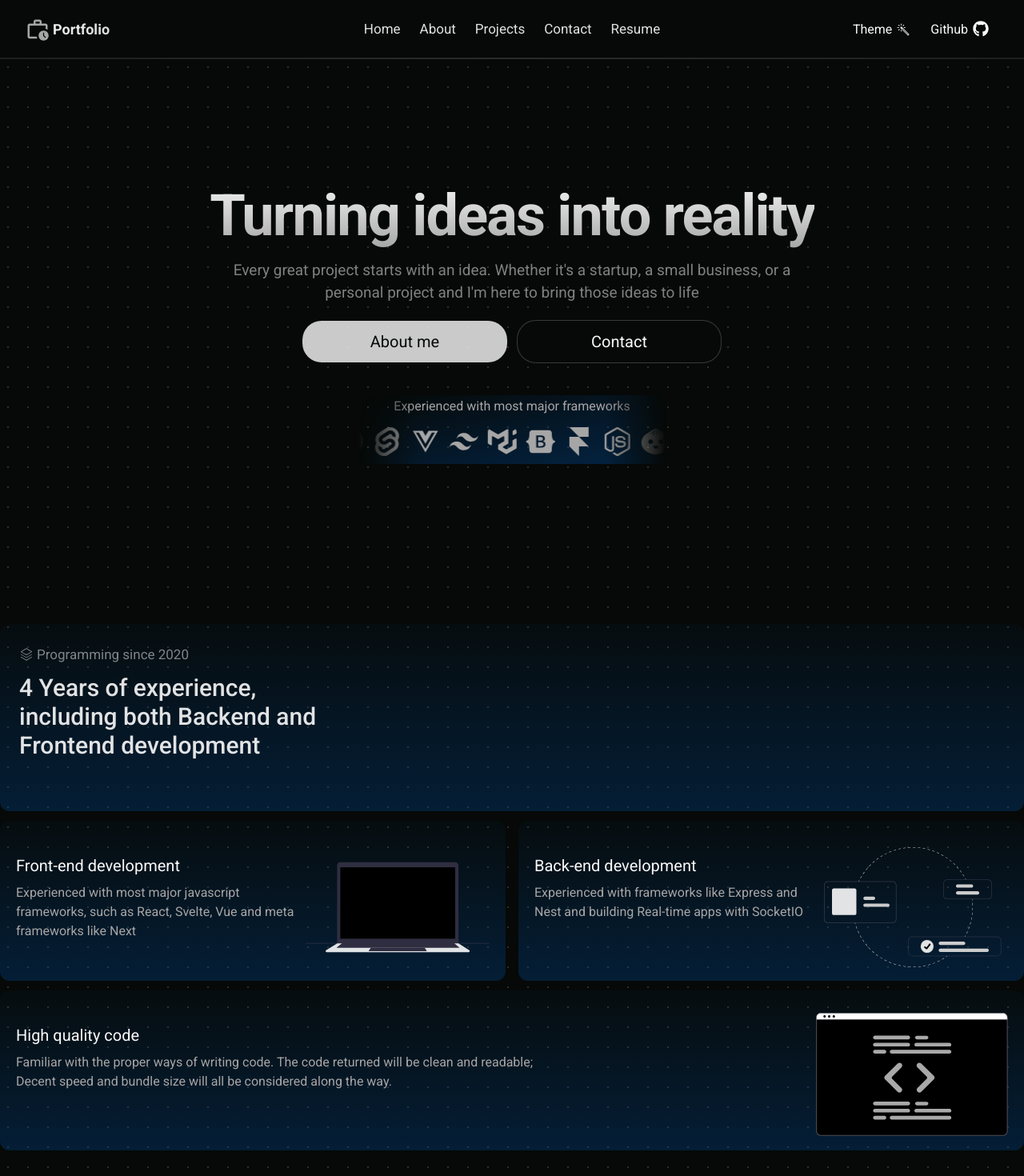
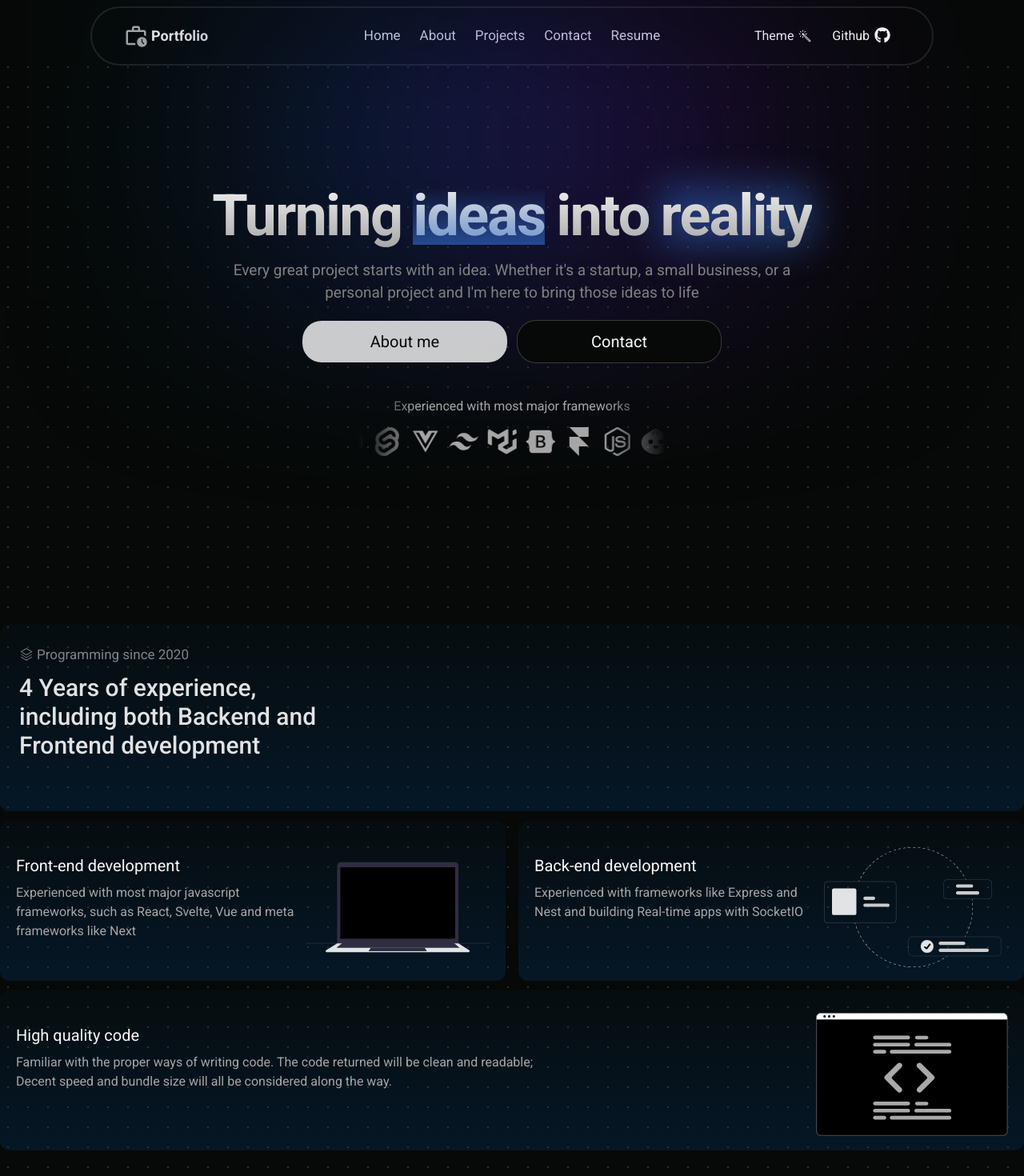
Before and after one commit to Humboorgir/portfolio-v3, a Next.js app: page / in a window 1280 px wide. Shown: the top 1470 px of the page at 80% size. Built offline with nearby package versions, Linux system fonts and the light colour scheme.

Commit message:
feat: rework hero section

```diff
--- a/src/components/home/experience-section/experience-section.tsx
+++ b/src/components/home/experience-section/experience-section.tsx
@@ -22,7 +22,7 @@ const ExperienceSection = () => {
 
         <div className="grid grid-cols-12 gap-x-4 gap-y-3">
           {/* title  */}
-          <div className="p-6 bg-gradient-to-b from-primary/5 to-primary/30 col-span-12 rounded-xl">
+          <div className="p-6 bg-gradient-to-b from-primary/5 to-primary/20 col-span-12 rounded-xl">
             <MText
               initial={{ x: 15, opacity: 0 }}
               whileInView={{ x: 0, opacity: 1 }}
@@ -47,7 +47,7 @@ const ExperienceSection = () => {
             items="start"
             justify="between"
             className="relative min-h-[200px] md:h-[1px] min-w-[1px] p-5
-              md:flex-row z-10 bg-gradient-to-b from-primary/5 to-primary/30 col-span-12 md:col-span-6 rounded-xl">
+              md:flex-row z-10 bg-gradient-to-b from-primary/5 to-primary/20 col-span-12 md:col-span-6 rounded-xl">
             <Column className="grow pt-4" items="start">
               <MText
                 initial={{ x: 15, opacity: 0 }}
@@ -84,7 +84,7 @@ const ExperienceSection = () => {
             items="start"
             justify="between"
             className="relative min-h-[200px] md:h-[1px] min-w-[1px] p-5
-              md:flex-row z-10 bg-gradient-to-b from-primary/5 to-primary/30 col-span-12 md:col-span-6 rounded-xl">
+              md:flex-row z-10 bg-gradient-to-b from-primary/5 to-primary/20 col-span-12 md:col-span-6 rounded-xl">
             <Column className="grow pt-4" items="start">
               <MText
                 initial={{ x: 15, opacity: 0 }}
@@ -121,7 +121,7 @@ const ExperienceSection = () => {
           <Column
             items="start"
             justify="between"
-            className="relative min-h-[200px] md:h-[1px] min-w-[1px] bg-gradient-to-b from-primary/5 to-primary/30 p-5
+            className="relative min-h-[200px] md:h-[1px] min-w-[1px] bg-gradient-to-b from-primary/5 to-primary/20 p-5
               md:flex-row z-10 col-span-12 rounded-xl">
             <Column className="grow pt-4" items="start">
               <MText
--- a/src/components/home/hero-section/hero-section.tsx
+++ b/src/components/home/hero-section/hero-section.tsx
@@ -26,12 +26,21 @@ import { SiTailwindcss as Tailwindcss } from "react-icons/si";
 
 const HeroSection = () => {
   return (
-    <Column className="text-center relative left-0 right-0 top-0 bottom-0 py-36 mb-14 px-6">
+    <Column className="text-center py-36 mb-14 px-6">
+      {/* title  */}
       <Text
-        className="z-10 py-2 bg-clip-text text-transparent bg-gradient-to-b from-neutral-100 to-neutral-400"
+        className="flex z-10 py-2 bg-clip-text text-transparent bg-gradient-to-b from-neutral-100 to-neutral-400"
         variant="h1">
-        Turning ideas into reality
+        Turning <span className="mx-3.5 bg-gradient-to-b from-transparent to-blue-500/50">ideas</span>
+        into{" "}
+        <span className="ml-3.5 relative">
+          <div className="absolute left-0 right-0 top-0 bottom-0 bg-blue-500/40 blur-xl -z-10" />
+          <span className="bg-clip-text text-transparent bg-gradient-to-b from-neutral-100 to-neutral-400">
+            reality
+          </span>
+        </span>
       </Text>
+
       <Text className="z-10 text-lg md:text-[19px] max-w-screen-md mb-5" variant="lead">
         Every great project starts with an idea. Whether it's a startup, a small business, or a personal
         project and I'm here to bring those ideas to life
@@ -56,9 +65,8 @@ const HeroSection = () => {
       </Column>
 
       <Column
-        className="max-w-sm items-start relative overflow-hidden
-        [mask-image:linear-gradient(to_right,transparent,white_20%,white_80%,transparent)]
-        bg-gradient-to-br from-transparent to-primary/40 pb-2.5">
+        className="max-w-sm items-start relative overflow-hidden pb-2.5
+        [mask-image:linear-gradient(to_right,transparent,white_20%,white_80%,transparent)]">
         <Text className="self-center mb-1.5" variant="p">
           Experienced with most major frameworks
         </Text>
@@ -66,7 +74,7 @@ const HeroSection = () => {
         <Row>
           {/* return this twice, basically */}
           {[0, 0].map(() => (
-            <Row className="space-x-3 mt-2 mr-3 animate-scroll">
+            <Row key={Math.random()} className="space-x-3 mt-2 mr-3 animate-scroll">
               {[
                 Typescript,
                 React,
--- a/src/components/home/navbar/navbar.tsx
+++ b/src/components/home/navbar/navbar.tsx
@@ -36,11 +36,8 @@ const Navbar = () => {
     { name: "Resume", href: "/resume" },
   ];
   return (
-    <nav
-      className="relative before:content-[''] before:absolute before:w-full before:bottom-0
-          before:h-[2px] before:bg-gradient-to-r before:from-neutral-700/40 before:via-neutral-700/60
-           before:to-neutral-700/40">
-      <Container className="w-full grid grid-cols-[1fr,1fr] md:grid-cols-[1fr,3fr,1fr] py-4">
+    <Container>
+      <nav className="translate-y-2 rounded-full border-2 border-foreground-muted/20 px-10 w-full grid grid-cols-[1fr,1fr] md:grid-cols-[1fr,3fr,1fr] py-3.5">
         {/* logo  */}
         <Row>
           <Work className="text-3xl mr-1" />
@@ -86,8 +83,8 @@ const Navbar = () => {
             </Button>
           </li>
         </ul>
-      </Container>
-    </nav>
+      </nav>
+    </Container>
   );
 };
 
--- a/src/pages/index.tsx
+++ b/src/pages/index.tsx
@@ -18,6 +18,11 @@ const Home = () => {
         </pattern>
         <rect width="100%" height="100%" fill="url(#smallGrid)" />
       </svg>
+
+      <div
+        className="absolute top-0 left-[50%] translate-x-[-50%] h-[200px] w-[600px]
+       bg-gradient-to-r from-primary/80 to-accent/60 blur-[140px]"
+      />
       <HeroSection />
 
       <ExperienceSection />
--- a/src/styles/globals.css
+++ b/src/styles/globals.css
@@ -9,7 +9,7 @@
   --background: 140 23% 3%;
   --primary: 211 100% 32%;
   --secondary: 240 4% 18%;
-  --accent: 240 4% 15%;
+  --accent: 279 100 38%;
   --ring: 0, 0%, 100%, 0.2;
 
   /* lightmode colors  */
```
